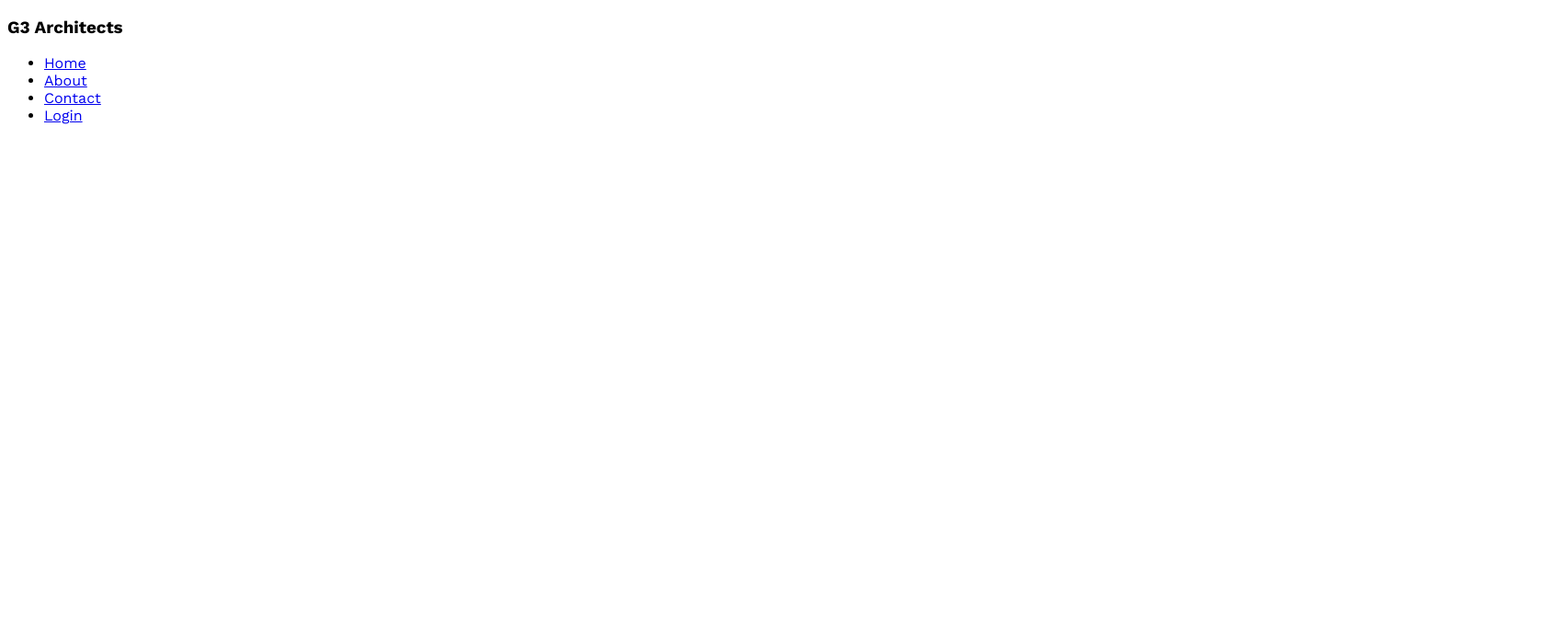
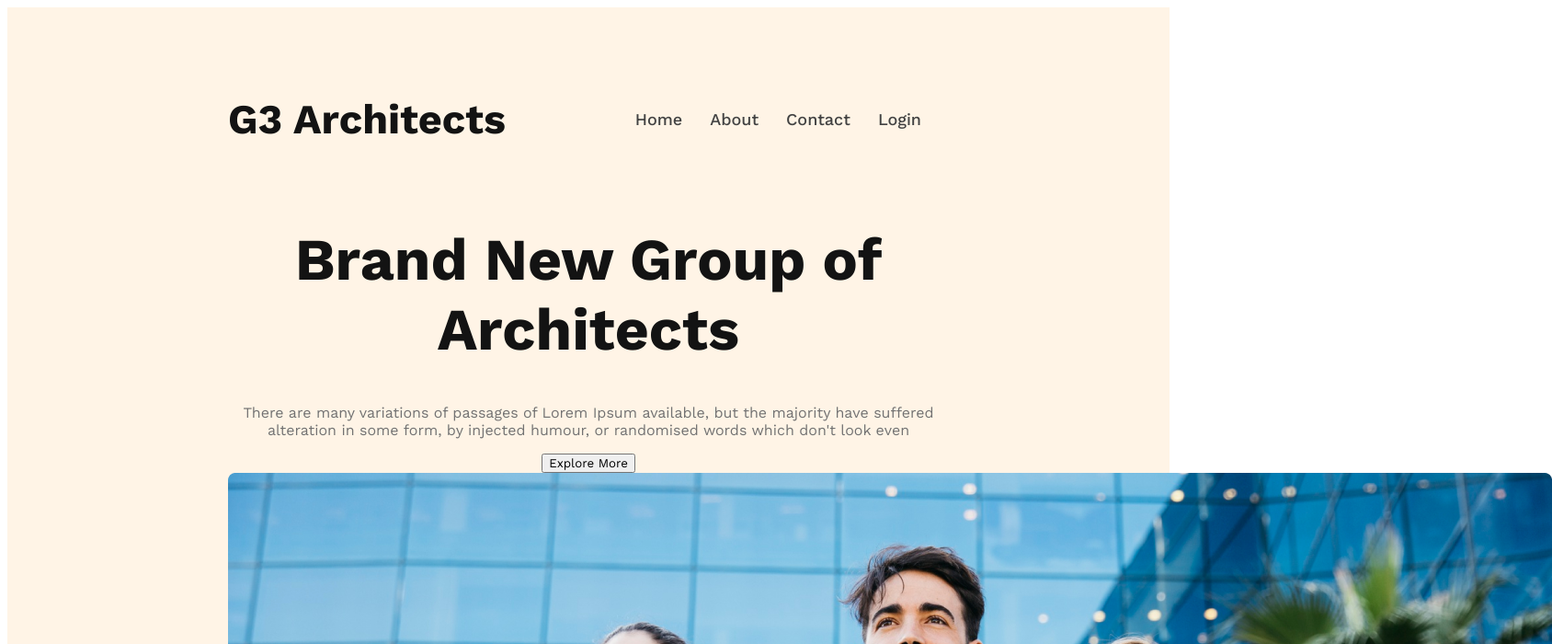
Before and after one commit to NajmulAlam25/g3-architect-website, a plain HTML site: page index.html in a window 1280 px wide. Shown: the top 700 px of the page at 92% size, 1688 px wide, since content can reach past the window. Drawn offline with nearby package versions, Linux system fonts and the light colour scheme.

Commit message:
heade and banner commit file

```diff
--- a/index.html
+++ b/index.html
@@ -9,7 +9,7 @@
 <body>
     <header>
 <nav>
-    <h3>
+    <h3 class="nav-title">
         G3 Architects
     </h3>
     <ul>
@@ -20,6 +20,21 @@
 
     </ul>
 </nav>
+<div class="banner">
+    <div class="banner-content">
+        <h1 class="banner-title">
+            Brand New
+            Group of Architects
+
+        </h1>
+        <p class="banner-discription">
+            There are many variations of passages of Lorem Ipsum available, but the majority have suffered alteration in some form, by injected humour, or randomised words which don't look even
+        </p>
+        <button class="btn-primary">Explore More</button>
+    </div>
+    <img src="images/banner.png" alt="">
+
+</div>
     </header>
     <main>
 
--- a/styles/architect.css
+++ b/styles/architect.css
@@ -4,3 +4,46 @@
    font-family: 'Open Sans', sans-serif;
    font-family: 'Work Sans', sans-serif;
 }
+header{
+   background: rgba(255, 144, 14, 0.10);
+   padding: 50px 240px;
+}
+.nav-title{
+   font-size: 45px;
+   font-weight: 700;
+   color: #131313;
+}
+nav{
+   display: flex;
+   justify-content: space-between;
+   align-items: center;
+}
+nav>ul{
+   display: flex;
+}
+nav li{
+   margin-right: 30px;
+
+font-family: Work Sans;
+font-size: 18px;
+font-style: normal;
+font-weight: 500;
+list-style: none;
+}
+nav li a{
+   text-decoration: none;
+    color: #424242;;
+}
+.banner-content{
+   max-width: 800px;
+   text-align: center;
+   margin: 0px auto;
+}
+.banner-title{
+   font-size: 64px;
+   color: #131313;
+   font-weight: 700;
+}
+.banner-discription{
+   color: #727272;
+}
```
